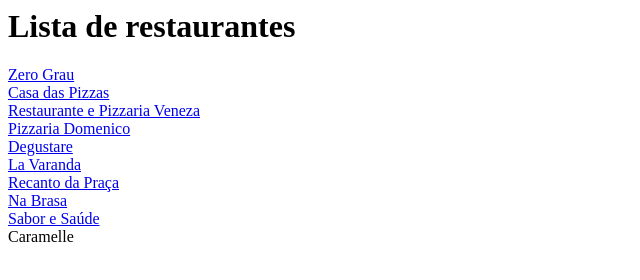
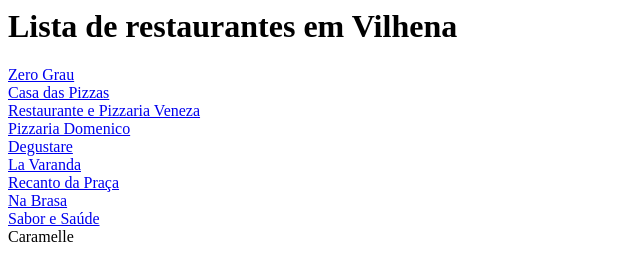
Before and after one commit to ThaisCristinaNoemerg/projeto1, a plain HTML site: page restaurantes.html in a window 1280 px wide. Shown: the whole page, without its empty margins (0-640 px from the left). Drawn offline with Linux system fonts and the light colour scheme.

Commit message:
Update restaurantes.html

```diff
--- a/restaurantes.html
+++ b/restaurantes.html
@@ -2,7 +2,7 @@
 <head>
 </head>
   <body>
-<h1>Lista de restaurantes</h1>
+<h1>Lista de restaurantes em Vilhena</h1>
     <a href = "https://www.facebook.com/ZEROGRAUOFFICIAL/?locale=pt_BR">Zero Grau<a/>
       <br>
     <a href = "https://www.facebook.com/casadaspizzas/?locale=pt_BR">Casa das Pizzas<a/>
```
